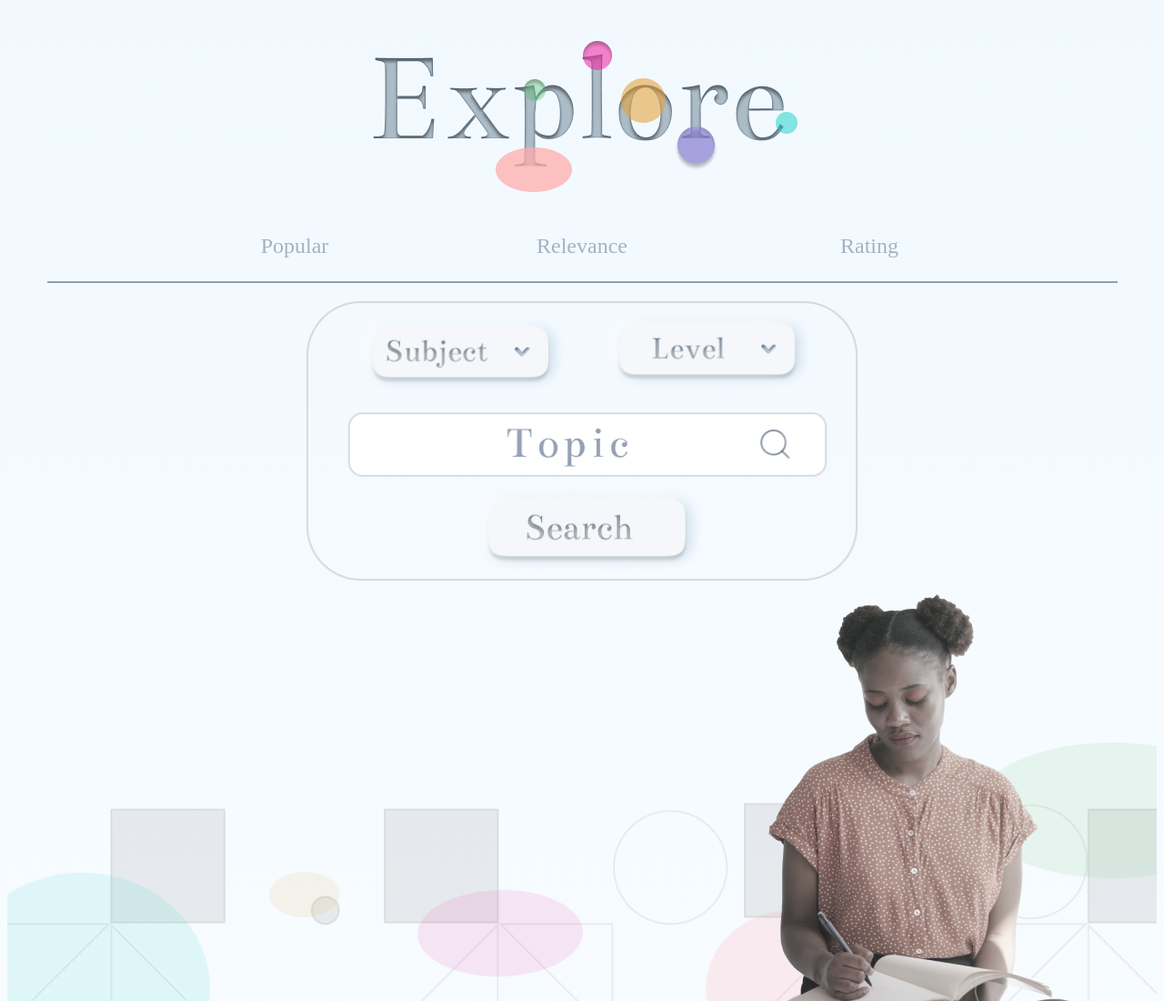
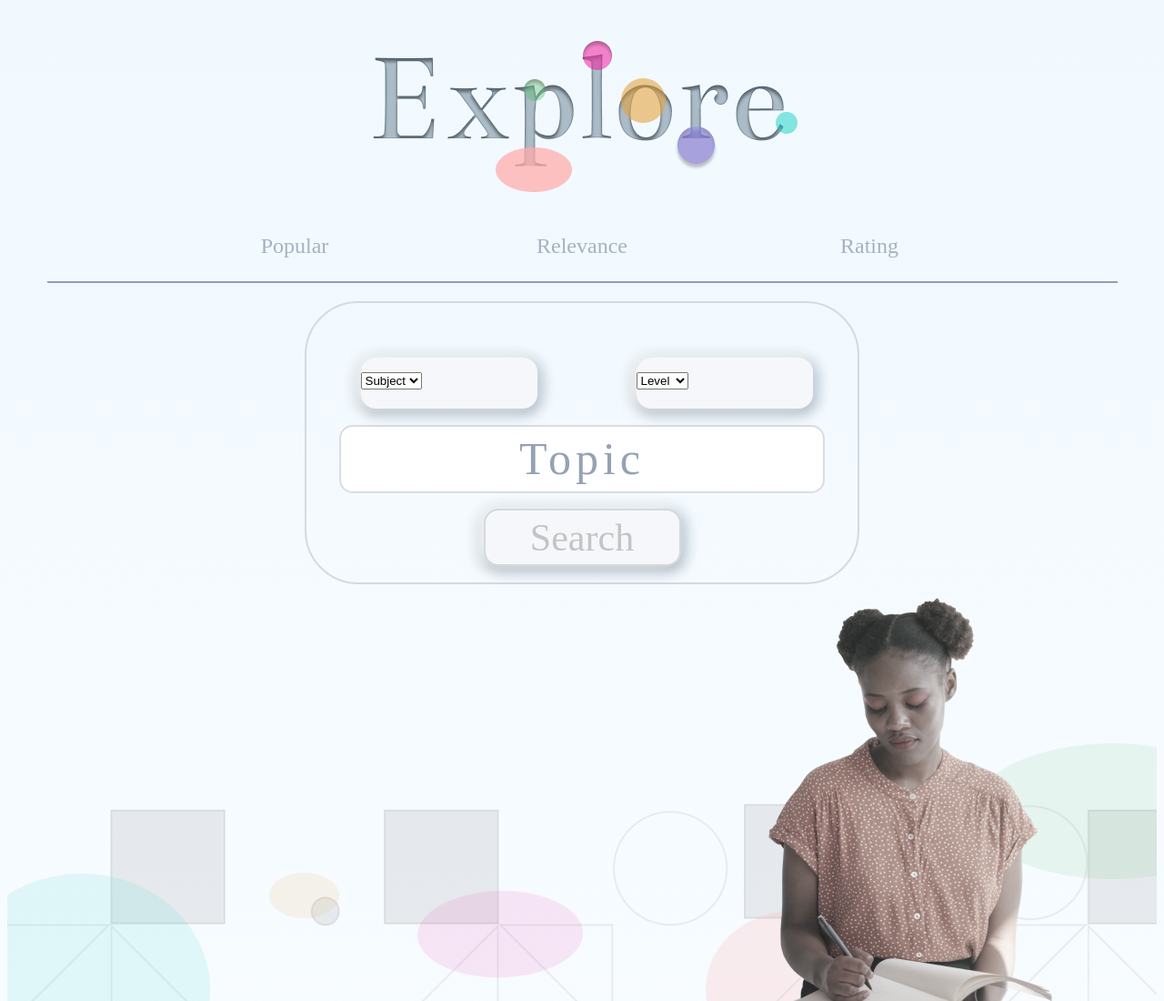
Before and after one commit to verewhittome/crowd_notes, a plain HTML site: page index.html in a window 1280 px wide. Shown: the top 1100 px of the page at 91% size. Drawn offline with Linux system fonts and the light colour scheme.

Commit message:
add Search boxes draft

```diff
--- a/css/index.css
+++ b/css/index.css
@@ -74,10 +74,67 @@ width: 1175px;
 border: 1px solid rgba(49, 69, 106, 0.5);
 }
 
-#search_boxes{
+#search_box_container{
   margin: 20px;
   width: 606px;
   height: 307px;
+  border: 2px solid rgba(180, 187, 195, 0.5);
+  border-radius: 59px;
+  display: flex;
+  justify-content: space-around;
+  flex-direction: row;
+  flex-wrap: wrap;
+}
+
+.selector{
+  margin: 60px 30px 0px 40px;
+  width: 194px;
+  height: 56px;
+  filter: drop-shadow(0px 4px 4px rgba(0, 0, 0, 0.25));
+  font-family: Bentham;
+  font-style: normal;
+  font-weight: normal;
+  font-size: 36px;
+  line-height: 100%;
+  background: linear-gradient(0deg, #F5F7FA, #F5F7FA);
+  box-shadow: -4px -2px 16px #FFFFFF, 4px 2px 16px rgba(136, 165, 191, 0.48);
+  border-radius: 16px;
+/* or 36px */
+color: #C4C4C4;
+}
+#search_field{
+  width: 526px;
+  height: 69px;
+  font-family: Bentham;
+  font-style: normal;
+  font-weight: normal;
+  font-size: 50px;
+  line-height: 60px;
+  letter-spacing: 0.1em;
+  background: #FFFFFF;
+  border: 2px solid rgba(180, 187, 195, 0.5);
+  border-radius: 15px;
+  color: #95A1B4;
+  text-align: center;
+}
+
+#search_submit{
+  width: 217px;
+  height: 63px;
+  filter: drop-shadow(0px 4px 4px rgba(0, 0, 0, 0.25));
+  background: linear-gradient(0deg, #F5F7FA, #F5F7FA);
+  box-shadow: -4px -2px 16px #FFFFFF, 4px 2px 16px rgba(136, 165, 191, 0.48);
+  border-radius: 16px;
+  font-family: Bentham;
+  font-style: normal;
+  font-weight: normal;
+  font-size: 42px;
+  line-height: 100%;
+  /* identical to box height, or 42px */
+  border: 2px solid rgba(180, 187, 195, 0.5);
+
+
+  color: #C4C4C4;
 }
 
 #featured {
--- a/index.html
+++ b/index.html
@@ -29,7 +29,32 @@
   <div id='divider'>
   </div>
 
-  <img id='search_boxes' src = './images/search_boxes.png'>
+  <div id='search_box_container'>
+    <div class='selector'>
+      <select id='subject'>
+        <option value="" selected disabled hidden>Subject</option>
+        <option value="1">One</option>
+        <option value="2">Two</option>
+        <option value="3">Three</option>
+        <option value="4">Four</option>
+        <option value="5">Five</option>
+      </select>
+    </div>
+
+    <div class='selector'>
+      <select id='level'>
+        <option value="" selected disabled hidden>Level</option>
+        <option value="1">One</option>
+        <option value="2">Two</option>
+        <option value="3">Three</option>
+        <option value="4">Four</option>
+        <option value="5">Five</option>
+      </select>
+    </div>
+    <input id='search_field' type="text" value='Topic'>
+    <input id='search_submit' type="submit" value='Search'>
+  </div>
+  <!-- <img id='search_boxes' src = './images/search_boxes.png'> -->
 </div>
 
 <div id='woman_picture_div'>
```
